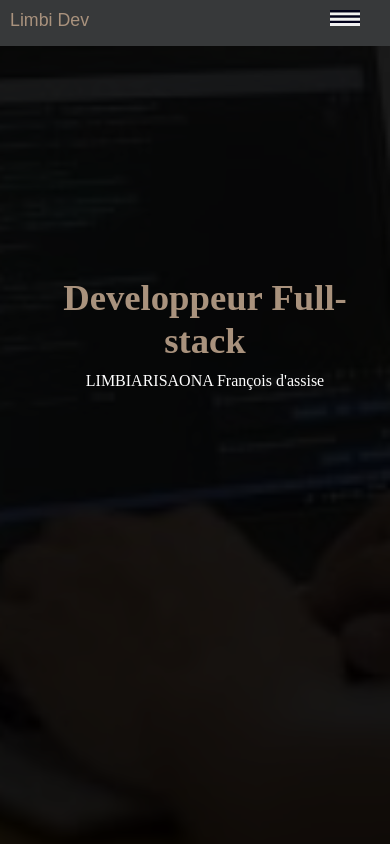
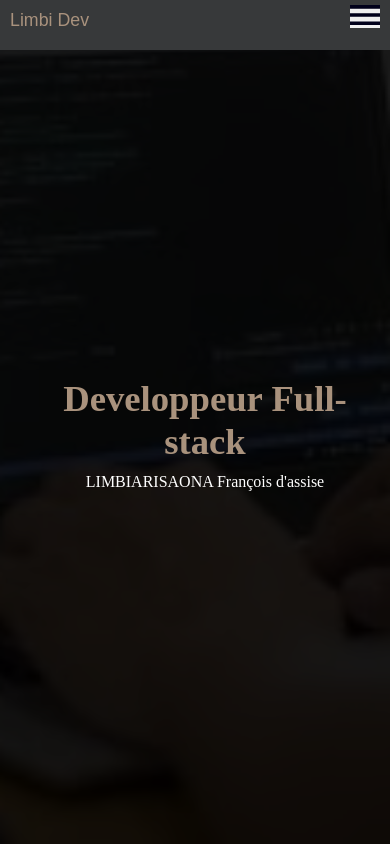
Before and after one commit to Limbi32/Limbidev, a React (Vite) app: page / in a window 390 px wide. Shown: the top 844 px of the page. Built offline with nearby package versions, Linux system fonts and the light colour scheme.

Commit message:
nouveau changement

```diff
--- a/src/App.css
+++ b/src/App.css
@@ -21,15 +21,18 @@ h3{
   background: #37393A;
   width: 100%;
 
-
+  position: relative;
   color: #fff;
 }
 .container header{
-
+  background: #37393A;
+  width: 100%;
+  z-index: 10;
   display: flex;
   justify-content: space-between;
   padding: 10px;
-
+ position: fixed;
+ height: 50px;
 
 
 
@@ -78,8 +81,8 @@ h3{
 }
 .container .corps .presentation .slide{
   position: absolute;
-  transform: translate(-50%,-30%);
-  top: 30%;
+  transform: translate(-50%,-50%);
+  top: 50%;
   left: 50%;
   text-align: center;
   margin: 10px;
@@ -288,42 +291,45 @@ footer .cop{
     display: flex;
     flex-direction: column;
     gap: 5px;
-    position: relative;
- width: 100%;
+    width: 100%;
+
+  }
+  .container header nav{
+    display: flex;
+    flex-direction: column-reverse;
+
+    gap: 5px;
+    width: 100%;
+
   }
 
   .container header nav button{
-   position: fixed;
-   top: 10px;
-   right: 30px;
-
+   position:absolute;
+   top: 5px;
+   right: 10px;
    border: none;
   outline: #fff;
 
   }
   .container header nav ul{
     transform: translateY(-200%);
-    z-index: 10;
+
     flex-direction: column;
-    position: fixed;
+   z-index: 5;
     justify-content: space-around;
-    top: 50px;
-    left: 0;
+
     background: #60696d;
-    width: 100%;
+    width: 114%;
 
     padding: 10px;
     transition: transform .5s ease-in-out;
   }
   .container header nav ul li{
     text-align: center;
+    width: 100%;
   }
   .container header nav ul.active{
     transform: translateY(0);
-
-
-    z-index: 10;
-
 
       display: flex;
       flex-direction: column;
@@ -336,6 +342,7 @@ footer .cop{
    color: #fff;
    background: none;
    width: 30px;
+   height: 20px;
 
   }
 
```
